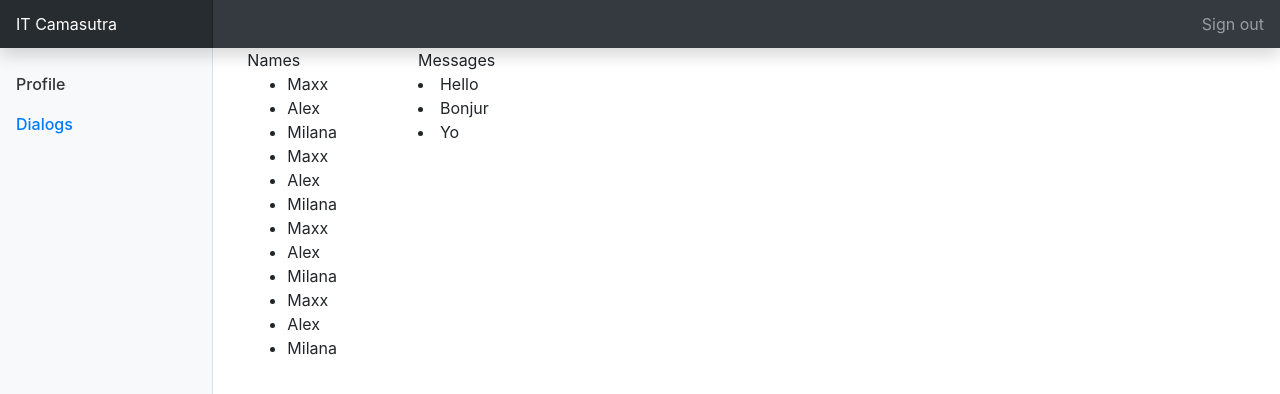
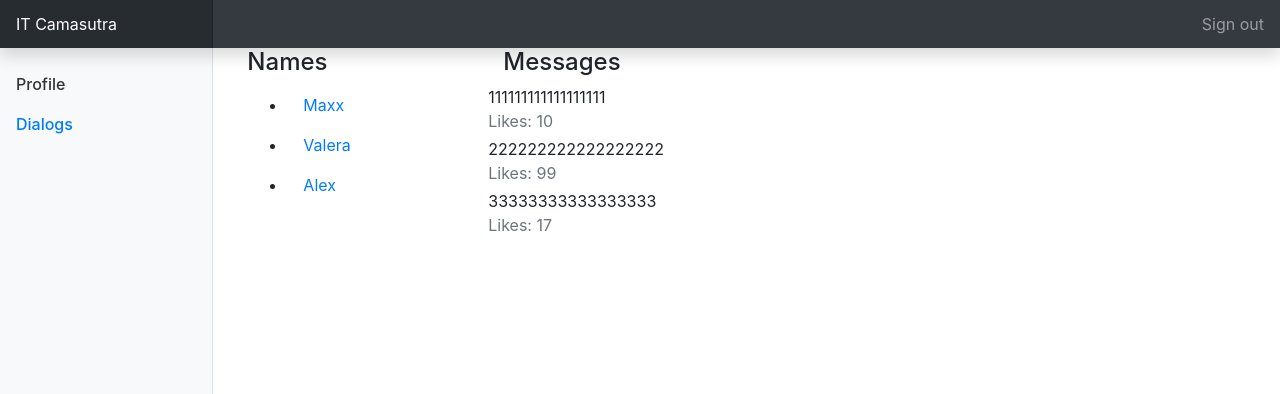
Before and after one commit to maxxdev/react-projects, a React (Create React App) app in the folder itcamasutra/: page /dialogs in a window 1280 px wide. Shown: the top 394 px of the page. Built offline with nearby package versions, Linux system fonts and the light colour scheme.

Commit message:
Refactoring: move BL to components / added simple State

```diff
--- a/itcamasutra/src/App.js
+++ b/itcamasutra/src/App.js
@@ -1,6 +1,6 @@
 import React from 'react';
 import './App.css';
-import {BrowserRouter, Route, Switch} from 'react-router-dom'
+import {BrowserRouter, Route} from 'react-router-dom'
 import Navbar from "./components/Navbar/Navbar";
 import Sidebar from "./components/Sidebar/Sidebar";
 import Profile from "./components/Profile/Profile";
@@ -8,11 +8,9 @@ import {Dialogs} from "./components/Dialogs/Dialogs";
 
 function App() {
   return (
-
     <BrowserRouter>
       <Navbar/>
       <div className="container-fluid">
-
         <Sidebar/>
         <main role="main" className="col-md-9 ml-sm-auto col-lg-10 px-md-4">
           <Route path={'/profile'} exact component={Profile}/>
@@ -20,7 +18,6 @@ function App() {
         </main>
       </div>
     </BrowserRouter>
-
   )
 }
 
--- a/itcamasutra/src/components/Dialogs/Dialogs.js
+++ b/itcamasutra/src/components/Dialogs/Dialogs.js
@@ -1,29 +1,55 @@
 import React from "react";
+import {NavLink} from "react-router-dom";
+import state from "../../redux/state";
+
+const DialogItem = ({dialog}) => {
+  return (
+    <NavLink
+      className="nav-link"
+      to={"/dialog/" + dialog.id}
+      exact
+    >{dialog.name}</NavLink>
+  )
+}
+
+const MessageItem = ({message}) => {
+  return (
+    <div>
+      <p className="card-text mb-auto">{message.message}</p>
+      <div className="mb-1 text-muted">Likes: {message.likesCount}</div>
+    </div>
+
+  )
+}
 
 export const Dialogs = () => {
+
+  const dialogs = state.dialogs
+  const messages = state.messages
+
   return (
     <div className="row">
-      <div className="col-md-2">
-        Names
+      <div className="col-md-3">
+        <h4>Names</h4>
         <ul>
-          <li>Maxx</li>
-          <li>Alex</li>
-          <li>Milana</li>
-          <li>Maxx</li>
-          <li>Alex</li>
-          <li>Milana</li>
-          <li>Maxx</li>
-          <li>Alex</li>
-          <li>Milana</li>
-          <li>Maxx</li>
-          <li>Alex</li>
-          <li>Milana</li>
+          {
+            dialogs.map(dialog => {
+              return <li key={dialog.id}>
+                <DialogItem dialog={dialog}/>
+              </li>
+            })
+          }
         </ul>
       </div>
-      <div className="col-md-10">Messages
-        <li>Hello</li>
-        <li>Bonjur</li>
-        <li>Yo</li>
+      <div className="col-md-9">
+        <h4>Messages</h4>
+        {
+          messages.map(message => {
+            return <div className="row" key={message.id}>
+              <MessageItem message={message}/>
+            </div>
+          })
+        }
       </div>
     </div>
   )
--- a/itcamasutra/src/components/Navbar/Navbar.js
+++ b/itcamasutra/src/components/Navbar/Navbar.js
@@ -1,10 +1,15 @@
 import React from "react";
+import {NavLink} from "react-router-dom";
 //import s from './Navbar.module.scss'
 
 const Navbar = () => {
   return (
     <nav className="navbar navbar-dark sticky-top bg-dark flex-md-nowrap p-0 shadow">
-      <a className="navbar-brand col-md-3 col-lg-2 mr-0 px-3">IT Camasutra</a>
+      <NavLink
+        className="navbar-brand col-md-3 col-lg-2 mr-0 px-3"
+        to="/"
+        exact
+      >IT Camasutra</NavLink>
       <button className="navbar-toggler position-absolute d-md-none collapsed" type="button" data-toggle="collapse"
               data-target="#sidebarMenu" aria-controls="sidebarMenu" aria-expanded="false"
               aria-label="Toggle navigation">
@@ -12,7 +17,11 @@ const Navbar = () => {
       </button>
       <ul className="navbar-nav px-3">
         <li className="nav-item text-nowrap">
-          <a className="nav-link">Sign out</a>
+          <NavLink
+            className="nav-link"
+            to="/logout"
+            exact
+          >Sign out</NavLink>
         </li>
       </ul>
     </nav>
--- a/itcamasutra/src/components/Profile/Profile.js
+++ b/itcamasutra/src/components/Profile/Profile.js
@@ -1,28 +1,14 @@
 import React from "react";
 import {MyPosts} from "./MyPosts/MyPosts";
-//import s from './Navbar.module.scss'
+import ProfileInfo from "./ProfileInfo";
 
 const Profile = () => {
+
   return (
     <div className="profile">
 
-        <h2>Profile</h2>
+      <ProfileInfo/>
 
-      <div className="row py-3">
-        <div className="card">
-          <svg className="bd-placeholder-img card-img-top" width="100%" height="180" xmlns="http://www.w3.org/2000/svg"
-               preserveAspectRatio="xMidYMid slice" focusable="false" role="img" aria-label="Placeholder: Image cap">
-            <title>Placeholder</title>
-            <rect width="100%" height="100%" fill="#868e96"></rect>
-            <text x="50%" y="50%" fill="#dee2e6" dy=".3em">Image cap</text>
-          </svg>
-          <div className="card-body">
-            <h5 className="card-title">Card title</h5>
-            <p className="card-text">Some quick example text to build on the card title and make up the bulk of the
-              card's content.</p>
-          </div>
-        </div>
-      </div>
       <div className="row">
         <hr/>
       </div>
--- /dev/null
+++ b/itcamasutra/src/components/Profile/ProfileInfo.js
@@ -0,0 +1,28 @@
+import React from "react";
+
+
+const ProfileInfo = () => {
+  return (
+    <div>
+      <h2>Profile</h2>
+
+      <div className="row py-3">
+        <div className="card">
+          <svg className="bd-placeholder-img card-img-top" width="100%" height="180" xmlns="http://www.w3.org/2000/svg"
+               preserveAspectRatio="xMidYMid slice" focusable="false" role="img" aria-label="Placeholder: Image cap">
+            <title>Placeholder</title>
+            <rect width="100%" height="100%" fill="#868e96"></rect>
+            <text x="50%" y="50%" fill="#dee2e6" dy=".3em">Image cap</text>
+          </svg>
+          <div className="card-body">
+            <h5 className="card-title">Card title</h5>
+            <p className="card-text">Some quick example text to build on the card title and make up the bulk of the
+              card's content.</p>
+          </div>
+        </div>
+      </div>
+    </div>
+  )
+}
+
+export default ProfileInfo
--- /dev/null
+++ b/itcamasutra/src/redux/state.js
@@ -0,0 +1,14 @@
+const state = {
+  messages: [
+    {id: 1, message: '111111111111111111', likesCount: 10},
+    {id: 2, message: '222222222222222222', likesCount: 99},
+    {id: 3, message: '33333333333333333', likesCount: 17}
+  ],
+  dialogs: [
+    {id: 1, name: 'Maxx'},
+    {id: 2, name: 'Valera'},
+    {id: 3, name: 'Alex'}
+  ]
+}
+
+export default state
```
